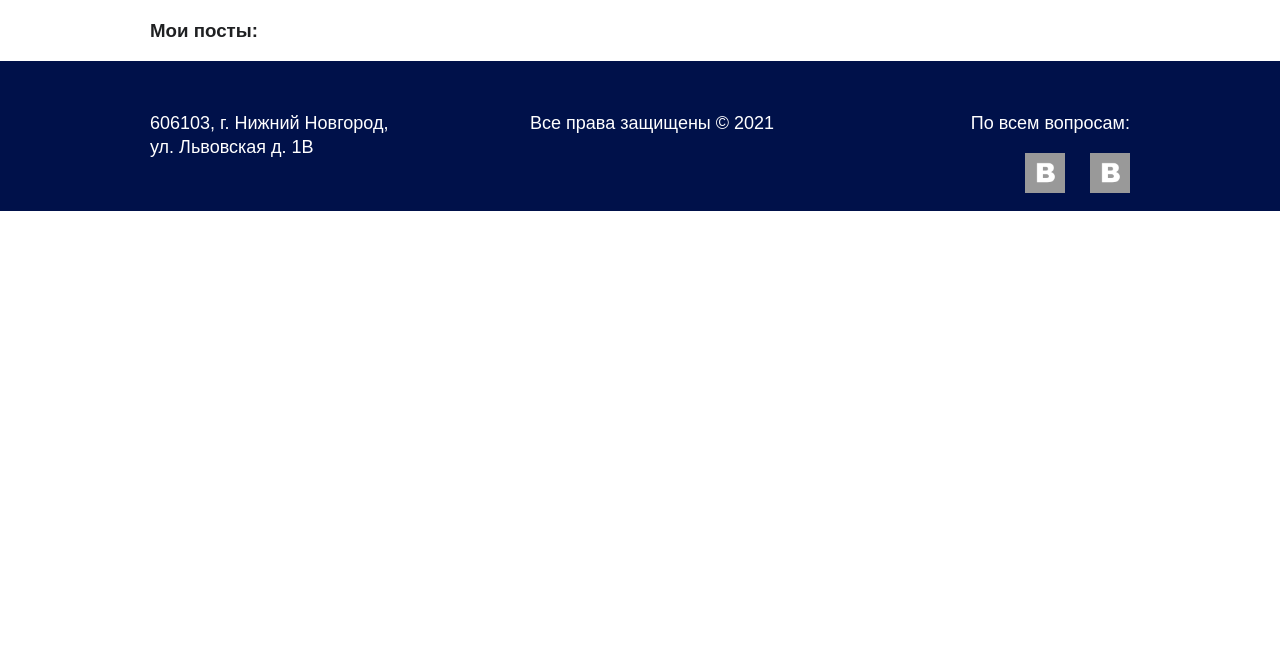
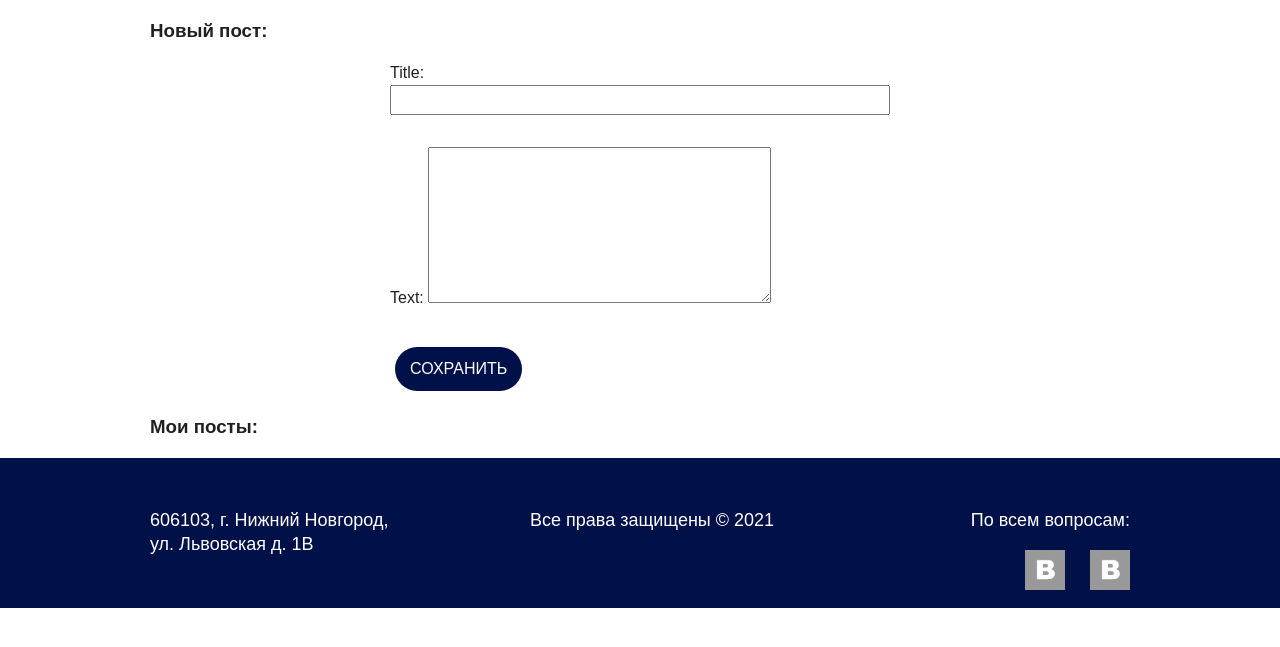
Before and after one commit to DevHseTeam/blog, a Django app: a page that uses siteroot/blog/templates/profile-posts.html in a window 1280 px wide. Shown: the part 100-747 px from the top of the page. Run offline with Django 3.2, Linux system fonts and the light colour scheme; data comes from the database, SQL or seed files in the repository.

Commit message:
now able to add posts

```diff
--- a/siteroot/blog/forms.py
+++ b/siteroot/blog/forms.py
@@ -1,7 +1,7 @@
 from django.contrib import auth
 from django import forms
 from .models import Profile
-
+from .models import Post
 
 class LoginForm(auth.forms.AuthenticationForm): #ok
 
@@ -71,3 +71,9 @@ class ProfileUpdateForm(forms.ModelForm):
             'gender':     'Пол',
             'age':        'Возраст',
         }
+
+class PostCreateForm(forms.ModelForm):
+    class Meta:
+
+        model = Post
+        fields=('title', 'text',)
--- a/siteroot/blog/models.py
+++ b/siteroot/blog/models.py
@@ -20,6 +20,10 @@ class Post(models.Model):
         return self.title
 
 
+    def get_absolute_url(self):
+        return reverse('profile-posts', args=[self.user.username])
+
+
 class Profile(models.Model):
 
     MALE, FEMALE = 'M', 'F'
@@ -36,6 +40,8 @@ class Profile(models.Model):
     def __str__(self):
         return self.user.username
 
+
+
     def get_absolute_url(self):
         return reverse('profile-detail', args=[self.user.username])
 
--- a/siteroot/blog/templates/posts_list.html
+++ b/siteroot/blog/templates/posts_list.html
@@ -11,7 +11,7 @@
                 <tr>
                     <td class="border-bottom">
                         <h3>{{ post.author }}</h3>
-                        <h5>{{ post.published_date }}</h5>
+                        <h5>{{ post.created_date }}</h5>
                         <div class="post">
                             <div class="post-body">
                                 <h3>{{ post.title }}</h3>
--- a/siteroot/blog/templates/profile-posts.html
+++ b/siteroot/blog/templates/profile-posts.html
@@ -6,7 +6,19 @@
 {% block content %}
 
     <div class="container">
-        <h3> Мои посты:</h3>
+      <div class="heading">
+        <h3>Новый пост:</h3>
+      </div>
+      <form class="get-info-form" action="{{ user.get_all_profile_posts }}"
+        method="POST" >
+        {% csrf_token %}
+        {{ form.as_p }}
+       <button type="submit" class="btn btn-blue">Сохранить</button>
+      </form>
+    </div>
+
+    <div class="container">
+        <h3>Мои посты:</h3>
            <table class="posts-table">
                {% for post in posts %}
                 <tr>
--- a/siteroot/blog/templates/profile.html
+++ b/siteroot/blog/templates/profile.html
@@ -14,6 +14,7 @@
     <a class="btn btn-blue" href="{{user.profile.get_all_profile_posts}}">
               Посмотреть свои посты
      </a>
+    <br>
      <a class="btn btn-blue" href="{{ user.profile.get_absolute_update_url }}">
               Редактировать профиль
      </a>
--- a/siteroot/blog/views.py
+++ b/siteroot/blog/views.py
@@ -5,7 +5,7 @@ from django.contrib.auth.views import LoginView, LogoutView, PasswordChangeView
 from django.views.generic import RedirectView
 from django.views.generic.detail import DetailView
 from django.views.generic import ListView
-from .forms import LoginForm, AccountCreateForm, ProfileUpdateForm, AccountPasswordChangeForm
+from .forms import LoginForm, AccountCreateForm, ProfileUpdateForm, AccountPasswordChangeForm, PostCreateForm
 from django.views.generic.edit import CreateView
 from django.contrib.messages.views import SuccessMessageMixin
 from django.conf import settings
@@ -96,12 +96,31 @@ class ProfileDetailView(DetailView):
         return None
 
 
+'''
 class ProfilePostsView(ListView):
     template_name = f'profile-posts.html'
     model=Post
     context_object_name = 'posts'
     def get_queryset(self):
         return super().get_queryset().filter(author=self.request.user.id).order_by('created_date')
+
+
+'''
+class ProfilePostsView(SuccessMessageMixin, CreateView, ListView):
+    model = Post
+    template_name = f'profile-posts.html'
+    form_class=PostCreateForm
+    success_message = 'Добавлен новый пост'
+    #success_url = reverse_lazy(profile-posts'')
+    context_object_name = 'posts'
+    def get_queryset(self):
+        return super().get_queryset().filter(author=self.request.user.id).order_by('created_date')
+
+    def form_valid(self, form):
+        form.instance.author = self.request.user
+        return super(ProfilePostsView, self).form_valid(form)
+    def get_success_url(self):
+        return reverse_lazy('profile-posts', args=[self.request.user.username])
 
 
 class ProfileUpdateView(SuccessMessageMixin, UpdateView): #ok
```
